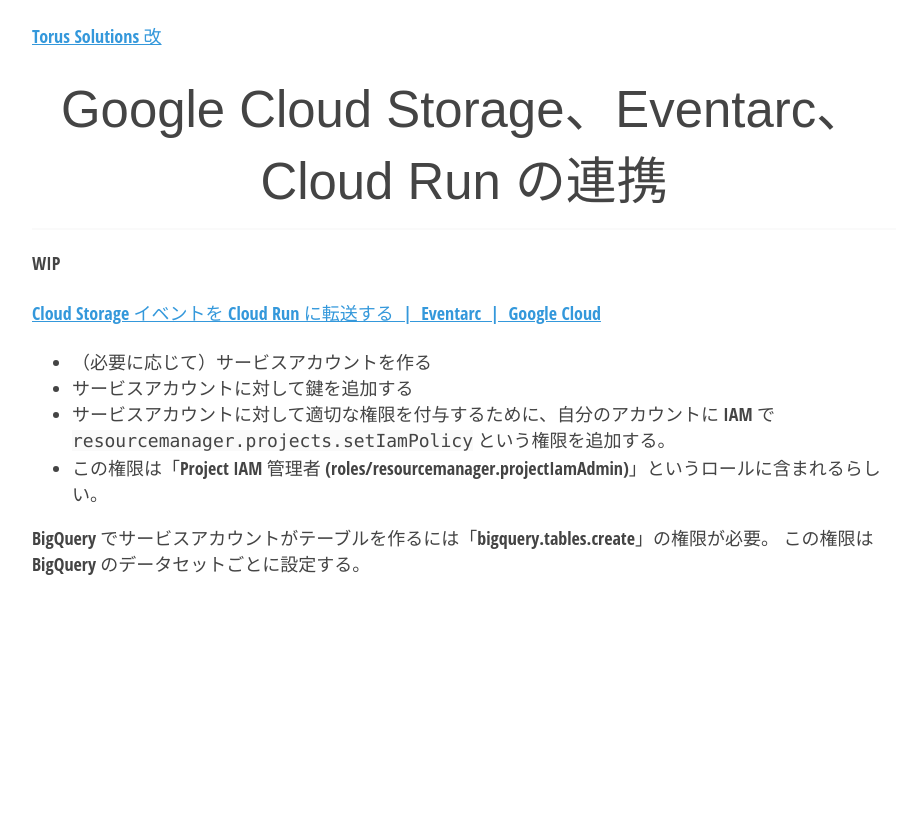
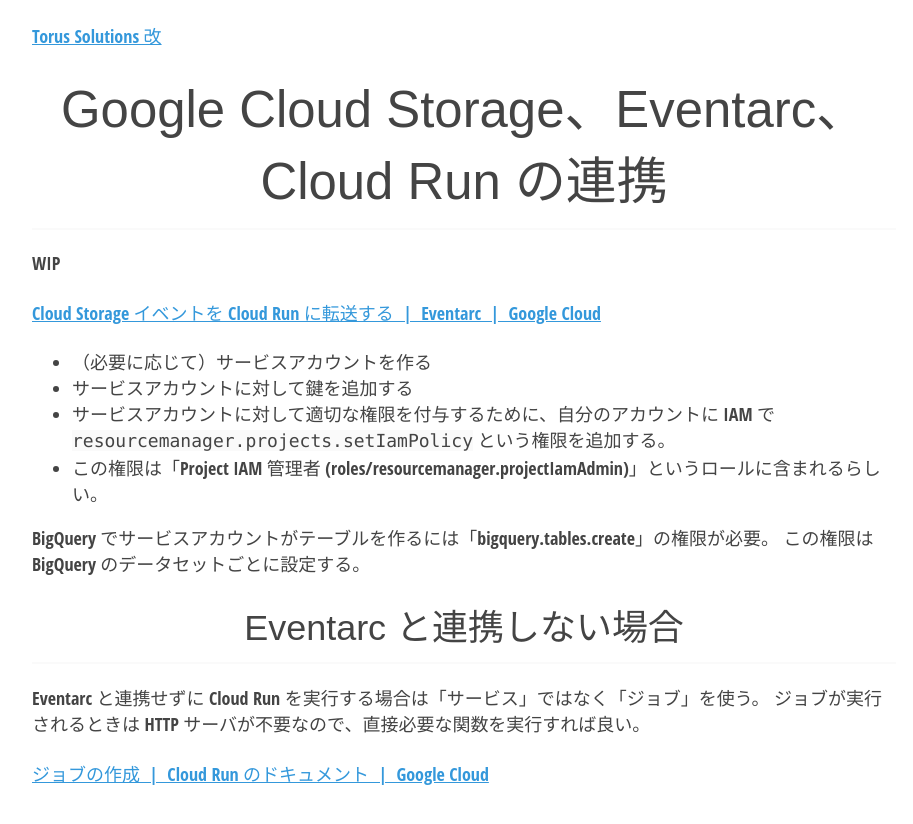
Before and after one commit to torus/torus.github.io, a Jekyll site: the page built from _posts/2024-02-20-gcp-eventarc-storage-run.md, in a window 1280 px wide. Shown: the top 824 px of the page, without its empty margins (176-1089 px from the left). Built offline with Jekyll 4.4.1, drawn with Linux system fonts in a browser that asks for light colours.

Commit message:
Update 2024-02-20-gcp-eventarc-storage-run.md

```diff
--- a/_posts/2024-02-20-gcp-eventarc-storage-run.md
+++ b/_posts/2024-02-20-gcp-eventarc-storage-run.md
@@ -14,3 +14,10 @@
 
 BigQuery でサービスアカウントがテーブルを作るには「bigquery.tables.create」の権限が必要。
 この権限は BigQuery のデータセットごとに設定する。
+
+### Eventarc と連携しない場合
+
+Eventarc と連携せずに Cloud Run を実行する場合は「サービス」ではなく「ジョブ」を使う。
+ジョブが実行されるときは HTTP サーバが不要なので、直接必要な関数を実行すれば良い。
+
+[ジョブの作成  \|  Cloud Run のドキュメント  \|  Google Cloud](https://cloud.google.com/run/docs/create-jobs?hl=ja)
```
